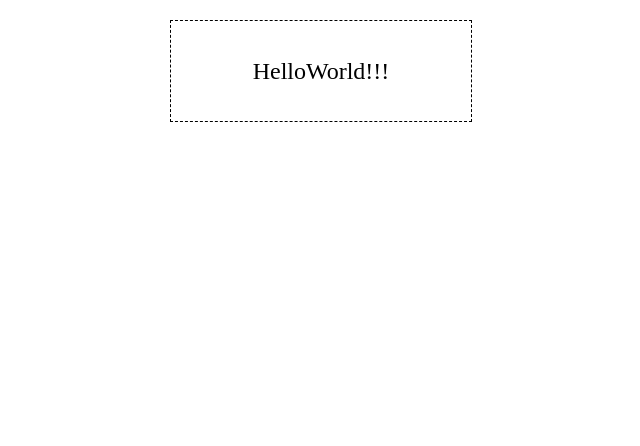
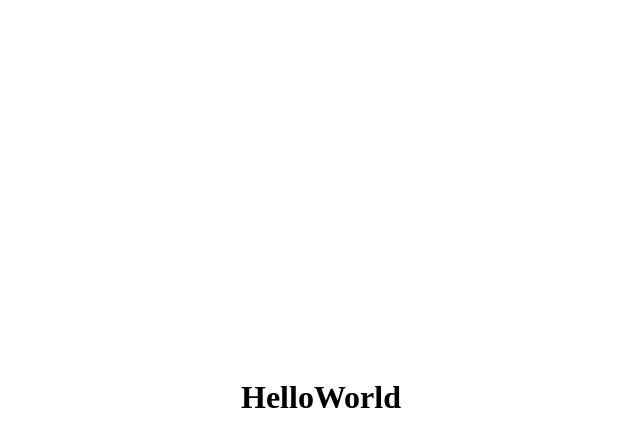
Before and after one commit to yusoncode/helloworld, a plain HTML site: page index.html in a window 1280 px wide. Shown: the whole page, without its empty margins (319-959 px from the left). Drawn offline with Linux system fonts and the light colour scheme.

Commit message:
Update index.html

```diff
--- a/index.html
+++ b/index.html
@@ -5,18 +5,32 @@
 		<meta charset="utf-8" />
 		<title></title>
 		<style>
-			* { margin: 0;padding: 0;}
-			div{width: 300px;height: 100px;margin: 20px auto;border: 1px dashed #000;text-align: center;}
-			.middle{display: inline-block;position:relative;
-			font-size:24px;line-height:24px;
-			top:50%;margin-top:-12px;
-			vertical-align:top; }
+			* {
+				margin: 0;
+				padding: 0;
+			}
+
+			div {
+				text-align: center;
+				/*让div内部文字居中*/
+				background-color: #fff;
+				border-radius: 20px;
+				width: 300px;
+				height: 42px;
+				margin: auto;
+				position: absolute;
+				top: 0;
+				left: 0;
+				right: 0;
+				bottom: 0;
+			}
 		</style>
 
 	</head>
 
 	<body>
-		<div><span class="middle">HelloWorld!!!</span></div>
+		<div>
+			<h1>HelloWorld</h1></div>
 	</body>
 
 </html>
```
